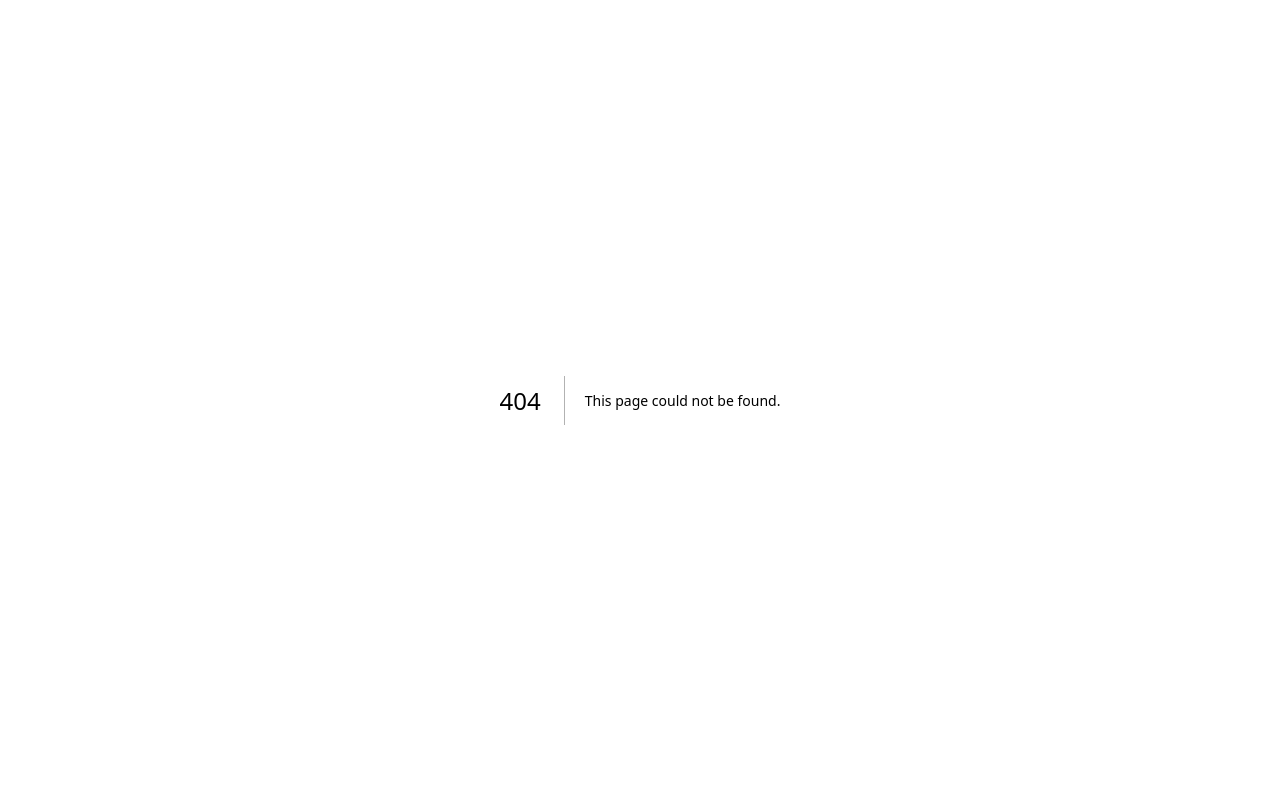
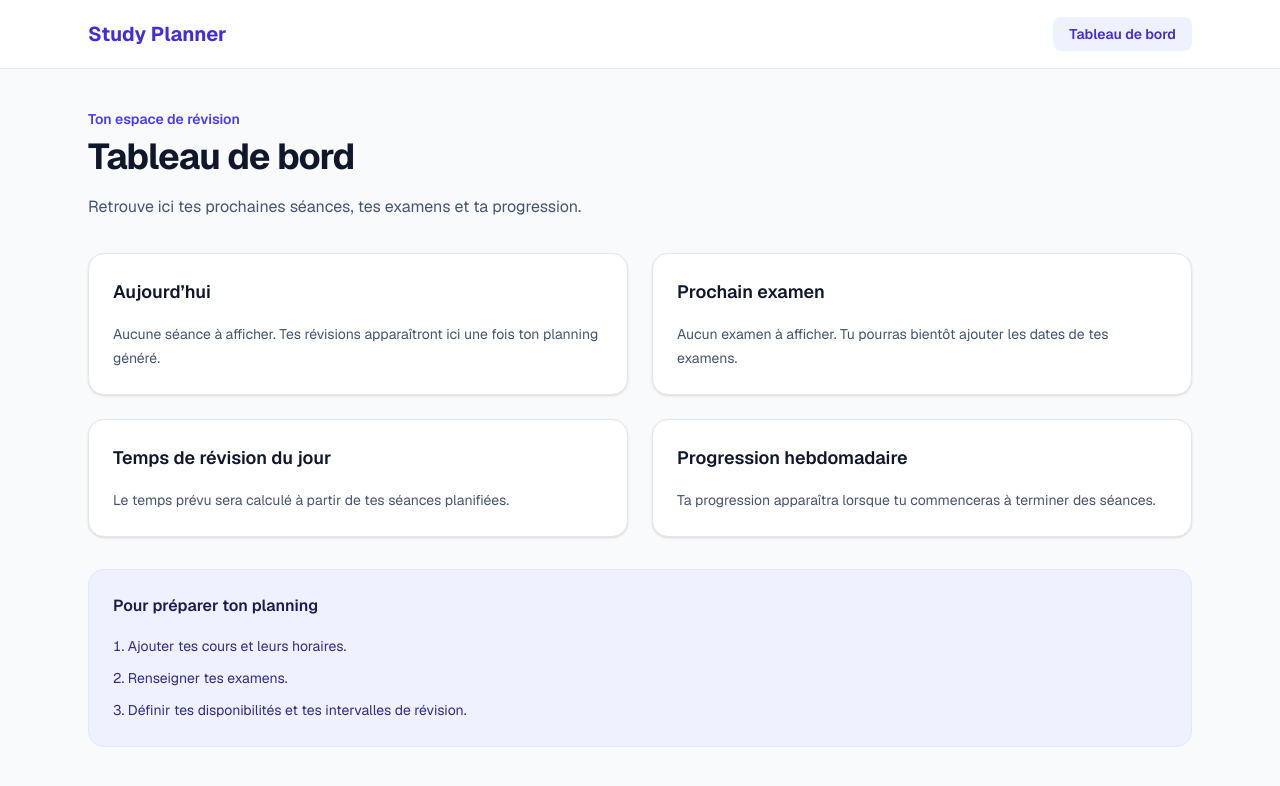
Before and after one commit to steveyambo/study_planner, a Next.js app: page /dashboard in a window 1280 px wide. Before the commit this address had no page. Shown: the top 786 px of the page. Built offline with nearby package versions, Linux system fonts and the light colour scheme.

Commit message:
feat: add initial dashboard and reusable app layout

```diff
--- /dev/null
+++ b/src/app/dashboard/layout.tsx
@@ -0,0 +1,6 @@
+import type { ReactNode } from "react";
+import { AppShell } from "@/components/layout/app-shell";
+
+export default function DashboardLayout({ children }: { children: ReactNode }) {
+  return <AppShell>{children}</AppShell>;
+}
--- /dev/null
+++ b/src/app/dashboard/page.tsx
@@ -0,0 +1,34 @@
+import type { Metadata } from "next";
+import { EmptyCard } from "@/components/dashboard/empty-card";
+
+export const metadata: Metadata = {
+  title: "Tableau de bord | Study Planner",
+};
+
+export default function DashboardPage() {
+  return (
+    <>
+      <p className="text-sm font-semibold text-indigo-600">Ton espace de révision</p>
+      <h1 className="mt-2 text-3xl font-bold tracking-tight text-slate-900 sm:text-4xl">
+        Tableau de bord
+      </h1>
+      <p className="mt-4 max-w-2xl leading-7 text-slate-600">
+        Retrouve ici tes prochaines séances, tes examens et ta progression.
+      </p>
+      <div className="mt-8 grid gap-6 md:grid-cols-2">
+        <EmptyCard title="Aujourd’hui" message="Aucune séance à afficher. Tes révisions apparaîtront ici une fois ton planning généré." />
+        <EmptyCard title="Prochain examen" message="Aucun examen à afficher. Tu pourras bientôt ajouter les dates de tes examens." />
+        <EmptyCard title="Temps de révision du jour" message="Le temps prévu sera calculé à partir de tes séances planifiées." />
+        <EmptyCard title="Progression hebdomadaire" message="Ta progression apparaîtra lorsque tu commenceras à terminer des séances." />
+      </div>
+      <section className="mt-8 rounded-2xl border border-indigo-100 bg-indigo-50 p-6">
+        <h2 className="font-semibold text-indigo-950">Pour préparer ton planning</h2>
+        <ol className="mt-4 list-inside list-decimal space-y-2 text-sm leading-6 text-indigo-900">
+          <li>Ajouter tes cours et leurs horaires.</li>
+          <li>Renseigner tes examens.</li>
+          <li>Définir tes disponibilités et tes intervalles de révision.</li>
+        </ol>
+      </section>
+    </>
+  );
+}
--- a/src/app/page.tsx
+++ b/src/app/page.tsx
@@ -1,3 +1,5 @@
+import Link from "next/link";
+
 export default function Home() {
   return (
     <main className="flex min-h-screen items-center justify-center bg-slate-50 px-6 py-12">
@@ -28,6 +30,12 @@ export default function Home() {
             Les révisions seront réparties à J+1, J+3, J+7 et J+14.
           </p>
         </div>
+        <Link
+          href="/dashboard"
+          className="mt-8 inline-flex rounded-lg bg-indigo-600 px-5 py-3 font-semibold text-white hover:bg-indigo-700 focus-visible:outline-2 focus-visible:outline-offset-4 focus-visible:outline-indigo-600"
+        >
+          Ouvrir le tableau de bord
+        </Link>
       </section>
     </main>
   );
--- /dev/null
+++ b/src/components/dashboard/empty-card.tsx
@@ -0,0 +1,13 @@
+type EmptyCardProps = {
+  title: string;
+  message: string;
+};
+
+export function EmptyCard({ title, message }: EmptyCardProps) {
+  return (
+    <section className="rounded-2xl border border-slate-200 bg-white p-6 shadow-sm">
+      <h2 className="text-lg font-semibold text-slate-900">{title}</h2>
+      <p className="mt-4 text-sm leading-6 text-slate-600">{message}</p>
+    </section>
+  );
+}
--- /dev/null
+++ b/src/components/layout/app-shell.tsx
@@ -0,0 +1,27 @@
+import Link from "next/link";
+import type { ReactNode } from "react";
+
+export function AppShell({ children }: { children: ReactNode }) {
+  return (
+    <div className="min-h-screen">
+      <a href="#main-content" className="sr-only focus:not-sr-only focus:block focus:p-4">
+        Aller au contenu
+      </a>
+      <header className="border-b border-slate-200 bg-white">
+        <div className="mx-auto flex max-w-6xl flex-wrap items-center justify-between gap-4 px-6 py-5">
+          <Link href="/" className="text-xl font-bold text-indigo-700">
+            Study Planner
+          </Link>
+          <nav aria-label="Navigation principale">
+            <Link href="/dashboard" aria-current="page" className="rounded-lg bg-indigo-50 px-4 py-2 text-sm font-semibold text-indigo-700">
+              Tableau de bord
+            </Link>
+          </nav>
+        </div>
+      </header>
+      <main id="main-content" className="mx-auto w-full max-w-6xl px-6 py-10">
+        {children}
+      </main>
+    </div>
+  );
+}
```
